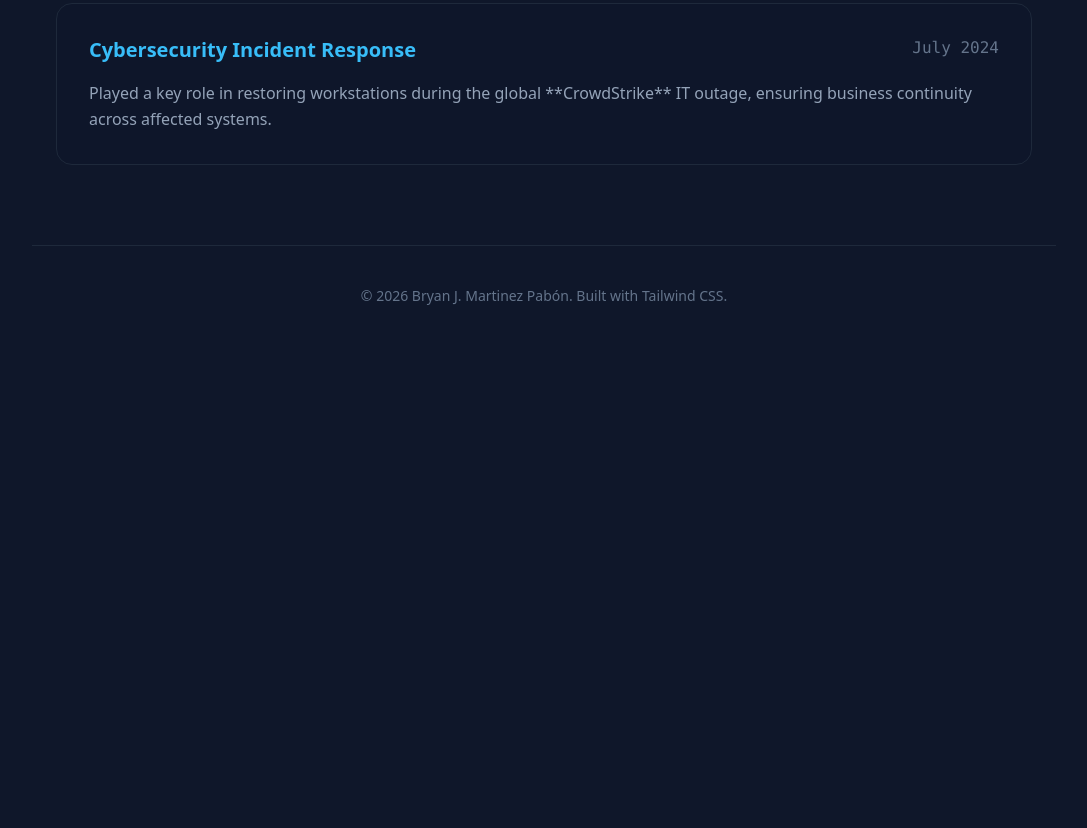
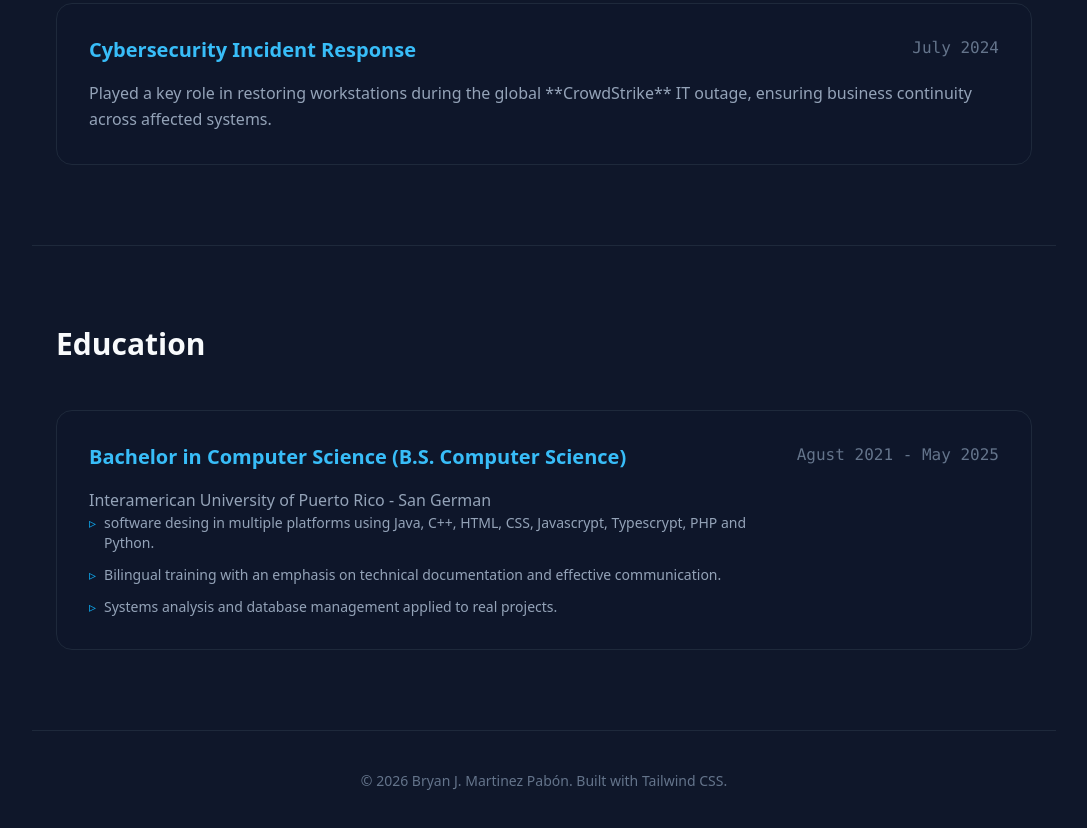
Before and after one commit to J0137Dev/J0137Dev.github.io-portfolio, a plain HTML site: page index.html in a window 1280 px wide. Shown: the part 784-1612 px from the top of the page, without its empty margins (96-1183 px from the left). Before the commit the page ends 1130 px from the top, so only its background shows below. Drawn offline with nearby package versions, Linux system fonts and the light colour scheme.

Commit message:
education update

```diff
--- a/index.html
+++ b/index.html
@@ -31,7 +31,7 @@
             Developing technical <br> <span class="gradient-text">solutions & systems.</span>
         </h1>
         <p class="text-lg text-slate-400 max-w-2xl mb-10">
-            Specialized in hardware support, software deployment, and system recovery. Experienced in high-stakes IT environments[cite: 42, 45, 48, 57].
+            Specialized in hardware support, software deployment, and system recovery. Experienced in high-stakes IT environments.
         </p>
         <div class="flex gap-4">
             <a href="https://github.com/J0137Dev" target="_blank" class="bg-sky-500 hover:bg-sky-600 px-6 py-3 rounded-lg font-bold transition">GitHub Profile</a>
@@ -52,6 +52,34 @@
         </div>
     </section>
 
+    <section id="experience" class="max-w-5xl mx-auto px-6 py-20 border-t border-slate-800">
+        <h2 class="text-3xl font-bold mb-12">Education</h2>
+        <div class="bg-slate-900/50 border border-slate-800 p-8 rounded-2xl">
+            <div class="flex flex-col md:flex-row justify-between mb-4">
+                <h3 class="text-xl font-bold text-sky-400">Bachelor in Computer Science (B.S. Computer Science)</h3>
+                <span class="text-slate-500 font-mono">Agust 2021 - May 2025</span>
+            </div>
+            <p class="text-slate-400 leading-relaxed">
+                Interamerican University of Puerto Rico - San German
+            </p>
+
+            <ul class="text-slate-400 text-sm space-y-3 max-w-2xl">
+                <li class="flex items-start">
+                    <span class="text-sky-500 mr-2">▹</span>
+                    software desing in multiple platforms using Java, C++, HTML, CSS, Javascrypt, Typescrypt, PHP and Python.
+                </li>
+                <li class="flex items-start">
+                    <span class="text-sky-500 mr-2">▹</span>
+                    Bilingual training with an emphasis on technical documentation and effective communication.
+                </li>
+                <li class="flex items-start">
+                    <span class="text-sky-500 mr-2">▹</span>
+                    Systems analysis and database management applied to real projects.
+                </li>
+            </ul>
+        </div>
+    </section>
+
     <footer class="max-w-5xl mx-auto px-6 py-10 text-center border-t border-slate-800 text-slate-500 text-sm">
         <p>© 2026 Bryan J. Martinez Pabón. Built with Tailwind CSS.</p>
     </footer>
```
